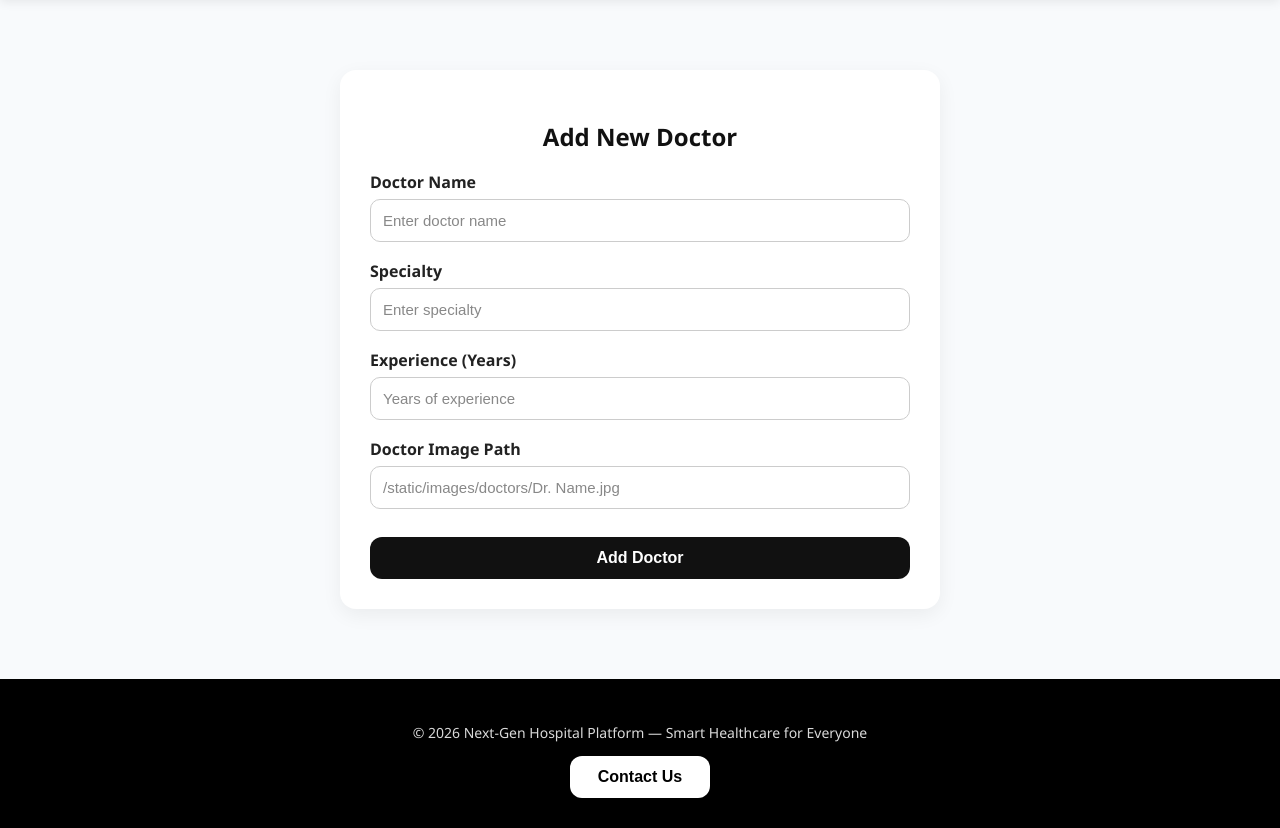
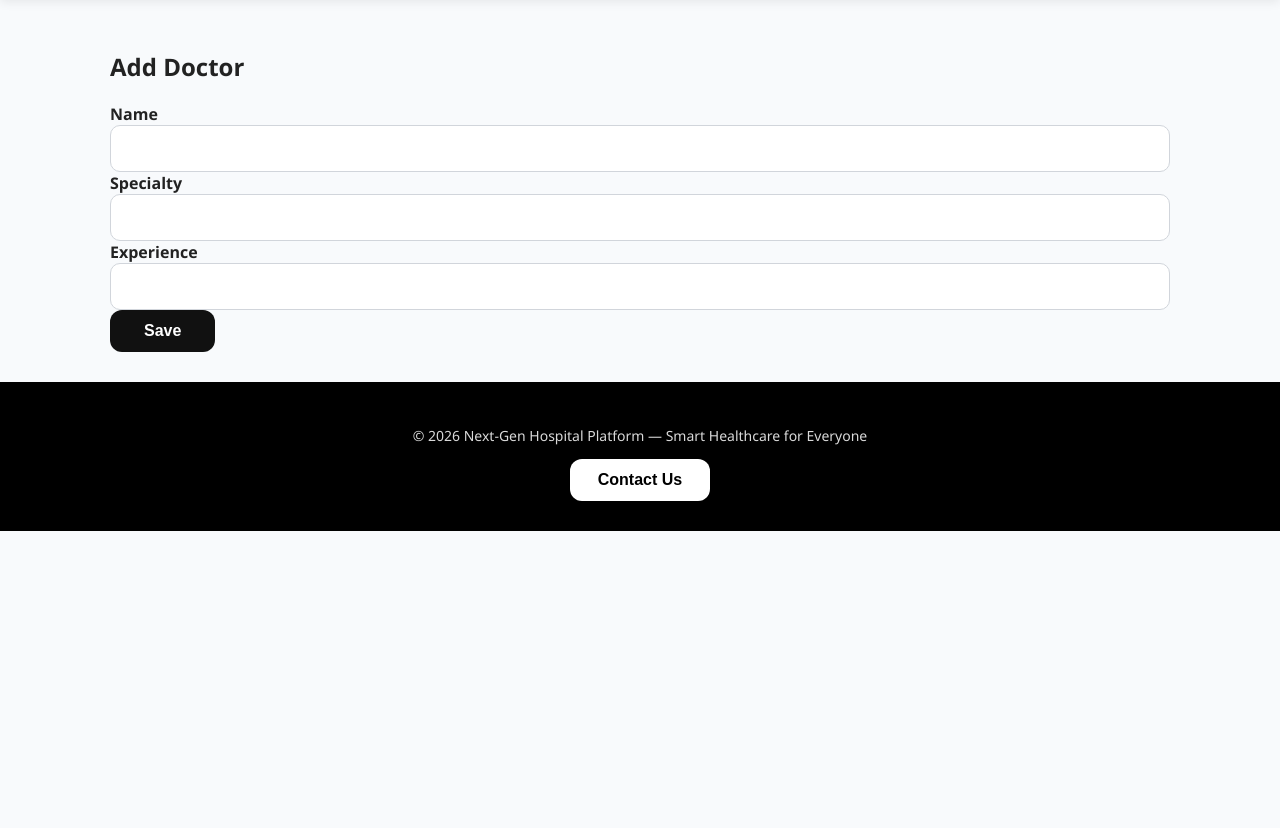
Before and after one commit to Sanya528/nextgen-hospital, a Flask app: page /admin/add-doctor in a window 1280 px wide. Shown: the part 72-900 px from the top of the page. After the commit the page ends 603 px from the top, so only its background shows below. Run offline with Flask 3, Linux system fonts and the light colour scheme; the visitor is signed in with stand-in values (Sample User, id 1).

Commit message:
Refactor add_doctor.html for improved structure

```diff
--- a/templates/add_doctor.html
+++ b/templates/add_doctor.html
@@ -1,43 +1,21 @@
 {% extends "base.html" %}
 {% block content %}
 
-<div class="card doctor-form-card">
+<h2>{% if edit %}Edit Doctor{% else %}Add Doctor{% endif %}</h2>
 
-  <h2 class="section-title">
-    {{ "Edit Doctor" if edit else "Add New Doctor" }}
-  </h2>
+<form method="POST">
 
-  <form method="post" class="doctor-form">
+<label>Name</label>
+<input type="text" name="name" value="{{ doctor.name if doctor }}" required>
 
-    <div class="form-group">
-      <label>Doctor Name</label>
-      <input type="text" name="name" placeholder="Enter doctor name"
-             value="{{ doctor.name if edit else '' }}" required>
-    </div>
+<label>Specialty</label>
+<input type="text" name="specialty" value="{{ doctor.specialty if doctor }}" required>
 
-    <div class="form-group">
-      <label>Specialty</label>
-      <input type="text" name="specialty" placeholder="Enter specialty"
-             value="{{ doctor.specialty if edit else '' }}" required>
-    </div>
+<label>Experience</label>
+<input type="text" name="experience" value="{{ doctor.experience if doctor }}" required>
 
-    <div class="form-group">
-      <label>Experience (Years)</label>
-      <input type="number" name="experience" placeholder="Years of experience"
-             value="{{ doctor.experience if edit else '' }}" required>
-    </div>
+<button type="submit">Save</button>
 
-    <div class="form-group">
-      <label>Doctor Image Path</label>
-      <input type="text" name="image" placeholder="/static/images/doctors/Dr. Name.jpg"
-             value="{{ doctor.image if edit else '' }}" required>
-    </div>
-
-    <button class="btn-primary full-btn">
-      {{ "Update Doctor" if edit else "Add Doctor" }}
-    </button>
-
-  </form>
-</div>
+</form>
 
 {% endblock %}
```
